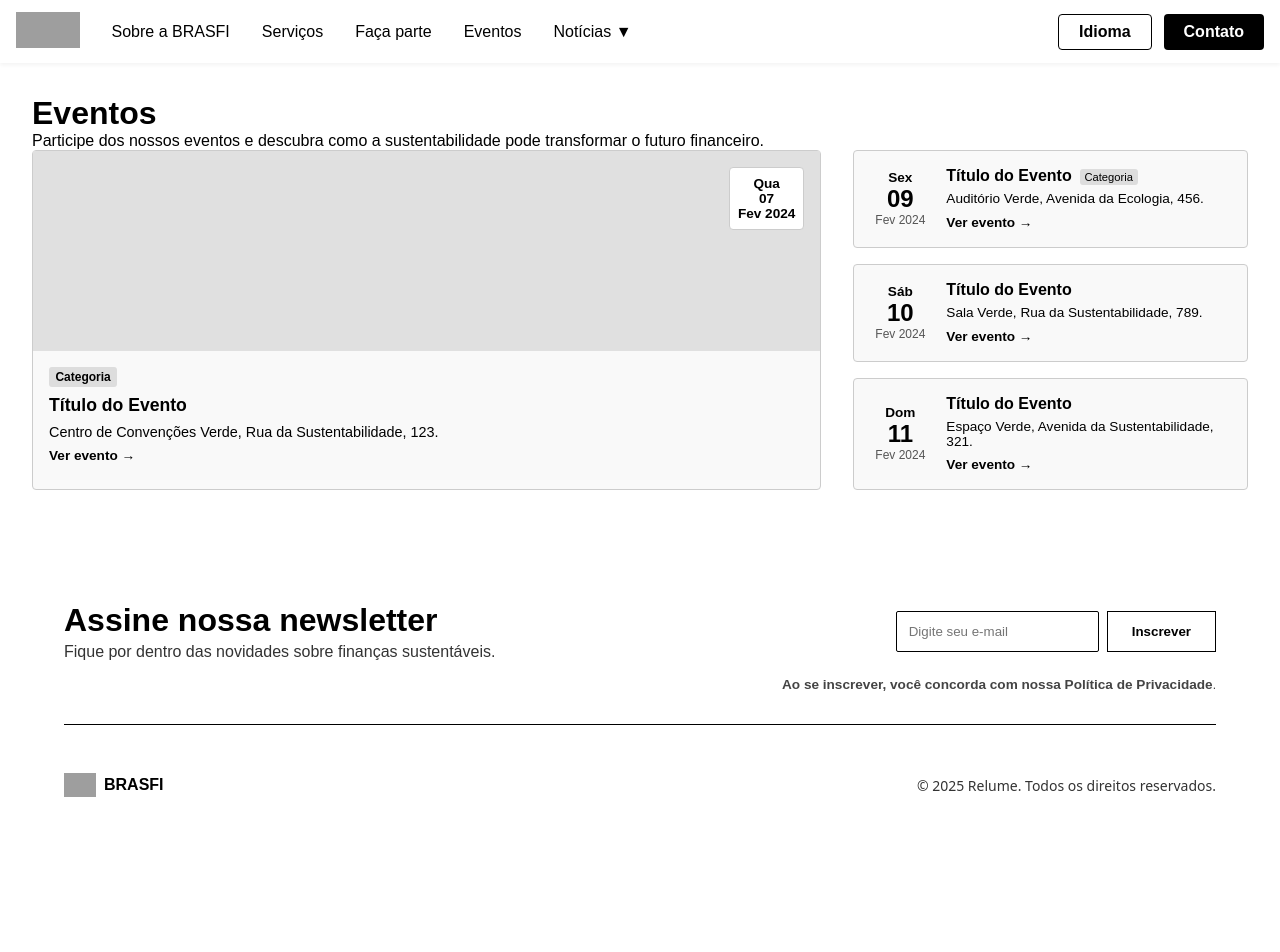
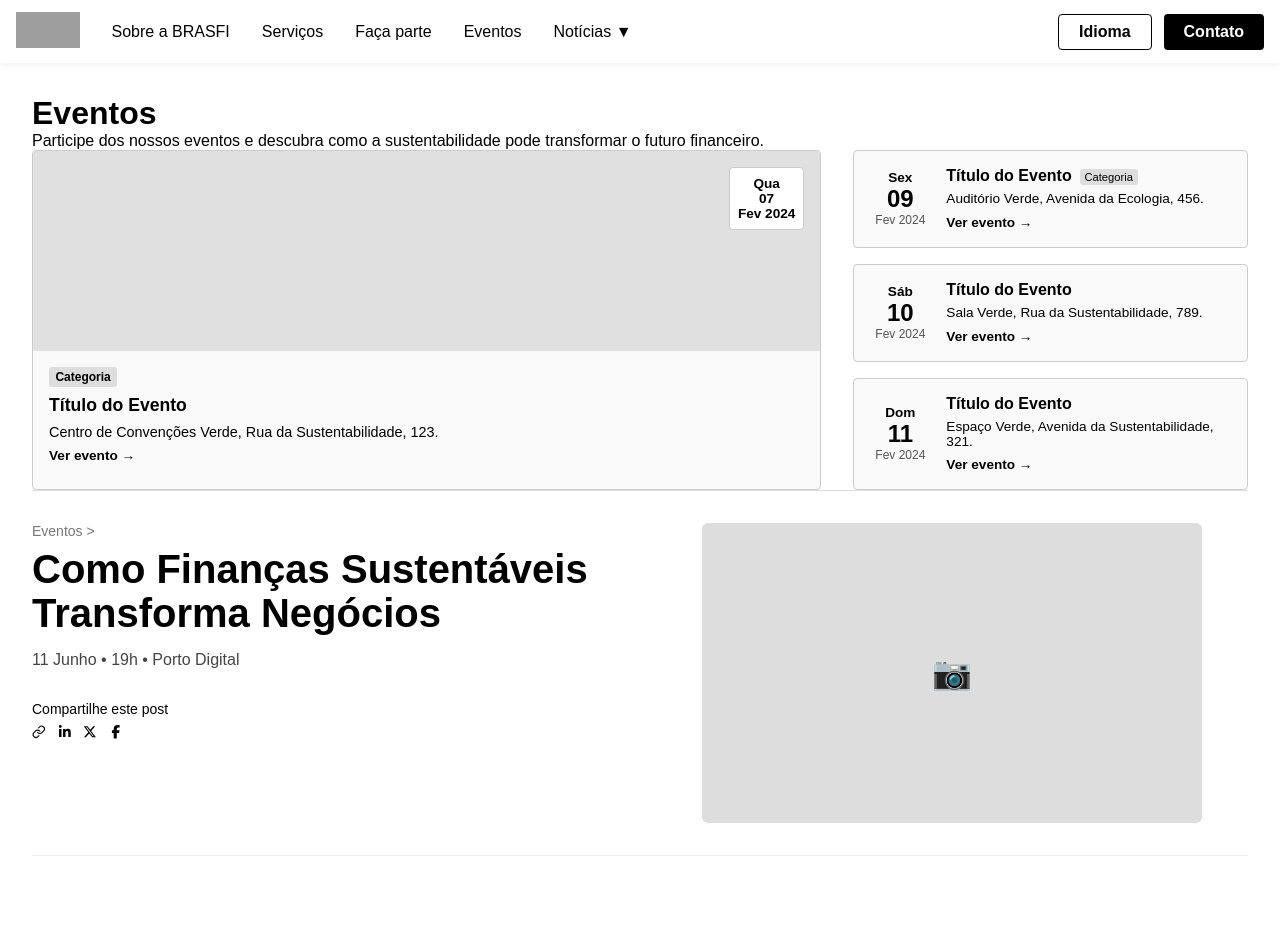
Before and after one commit to MatheusMV05/projetos3g2, a React (Vite) app in the folder Frontend/: page /evento in a window 1280 px wide. Shown: the top 952 px of the page. Before the commit the page ends 877 px from the top, so only its background shows below. Built offline with nearby package versions, Linux system fonts and the light colour scheme; grey boxes are pictures that could not be loaded.

Commit message:
Montei o Blog Post Header, falta so alterar o css

```diff
--- a/Frontend/package.json
+++ b/Frontend/package.json
@@ -16,6 +16,7 @@
     "framer-motion": "^12.11.0",
     "react": "^19.0.0",
     "react-dom": "^19.0.0",
+    "react-icons": "^5.5.0",
     "react-router-dom": "^7.6.0",
     "yup": "^1.6.1"
   },
--- a/Frontend/src/components/BlogPostHeader/BlogPostHeader.module.css
+++ b/Frontend/src/components/BlogPostHeader/BlogPostHeader.module.css
@@ -0,0 +1,68 @@
+.blogPostHeader {
+  display: flex;
+  justify-content: space-between;
+  align-items: flex-start;
+  gap: 2rem;
+  padding: 2rem 0;
+  border-top: 1px solid #ddd;
+  border-bottom: 1px solid #eee;
+}
+
+.left {
+  flex: 1;
+}
+
+.right {
+  flex: 1;
+  display: flex;
+  justify-content: center;
+  align-items: center;
+}
+
+.backLink {
+  font-size: 0.875rem;
+  color: #777;
+  margin-bottom: 0.5rem;
+}
+
+.title {
+  font-size: 2.5rem;
+  font-weight: 700;
+  line-height: 110%;
+  margin-bottom: 1rem;
+}
+
+.details {
+  font-size: 1rem;
+  color: #444;
+  margin-bottom: 2rem;
+}
+
+.shareLabel {
+  font-size: 0.875rem;
+  margin-bottom: 0.5rem;
+}
+
+.icons {
+  display: flex;
+  gap: 12px;
+  font-size: 1.2rem;
+}
+
+.icons a {
+  color: #000;
+  text-decoration: none;
+}
+
+.imagePlaceholder {
+  width: 100%;
+  max-width: 500px;
+  height: 300px;
+  background: #ddd;
+  display: flex;
+  justify-content: center;
+  align-items: center;
+  font-size: 2rem;
+  color: #999;
+  border-radius: 6px;
+}
--- a/Frontend/src/components/BlogPostHeader/BlogPostHeader.tsx
+++ b/Frontend/src/components/BlogPostHeader/BlogPostHeader.tsx
@@ -0,0 +1,37 @@
+import React from 'react';
+import styles from './BlogPostHeader.module.css';
+import { FaFacebookF, FaLinkedinIn, FaXTwitter } from 'react-icons/fa6';
+import { LuLink } from 'react-icons/lu';
+
+const BlogPostHeader: React.FC = () => {
+	return (
+		<section className={styles.blogPostHeader}>
+			<div className={styles.left}>
+				<div className={styles.backLink}>Eventos &gt;</div>
+				<h1 className={styles.title}>
+					Como Finanças Sustentáveis<br />
+					Transforma Negócios
+				</h1>
+				<p className={styles.details}>11 Junho • 19h • Porto Digital</p>
+
+				<div className={styles.share}>
+					<p className={styles.shareLabel}>Compartilhe este post</p>
+					<div className={styles.icons}>
+						<a href="#"><LuLink /></a>
+						<a href="#"><FaLinkedinIn /></a>
+						<a href="#"><FaXTwitter /></a>
+						<a href="#"><FaFacebookF /></a>
+					</div>
+				</div>
+			</div>
+
+			<div className={styles.right}>
+				<div className={styles.imagePlaceholder}>
+					📷
+				</div>
+			</div>
+		</section>
+	);
+};
+
+export default BlogPostHeader;
--- a/Frontend/src/pages/Evento/Evento.tsx
+++ b/Frontend/src/pages/Evento/Evento.tsx
@@ -1,5 +1,6 @@
 import React from 'react';
 import { EventHeader } from '../../components/EventHeader/EventHeader';
+import BlogPostHeader from '../../components/BlogPostHeader/BlogPostHeader';
 
 const Evento: React.FC = () => {
 	return (
@@ -36,7 +37,7 @@ const Evento: React.FC = () => {
 					</div>
 				</div>
 
-				{/* Lista lateral */}
+				{/* Lista lateral de eventos */}
 				<div style={{ display: 'flex', flexDirection: 'column', gap: '1rem' }}>
 					<EventHeader
 						weekday="Sex"
@@ -65,6 +66,9 @@ const Evento: React.FC = () => {
 					/>
 				</div>
 			</div>
+
+			{/* BlogPostHeader */}
+			<BlogPostHeader />
 		</div>
 	);
 };
```
Also changed, not shown: 1 other file (tests, documents, lock files or other folders).
